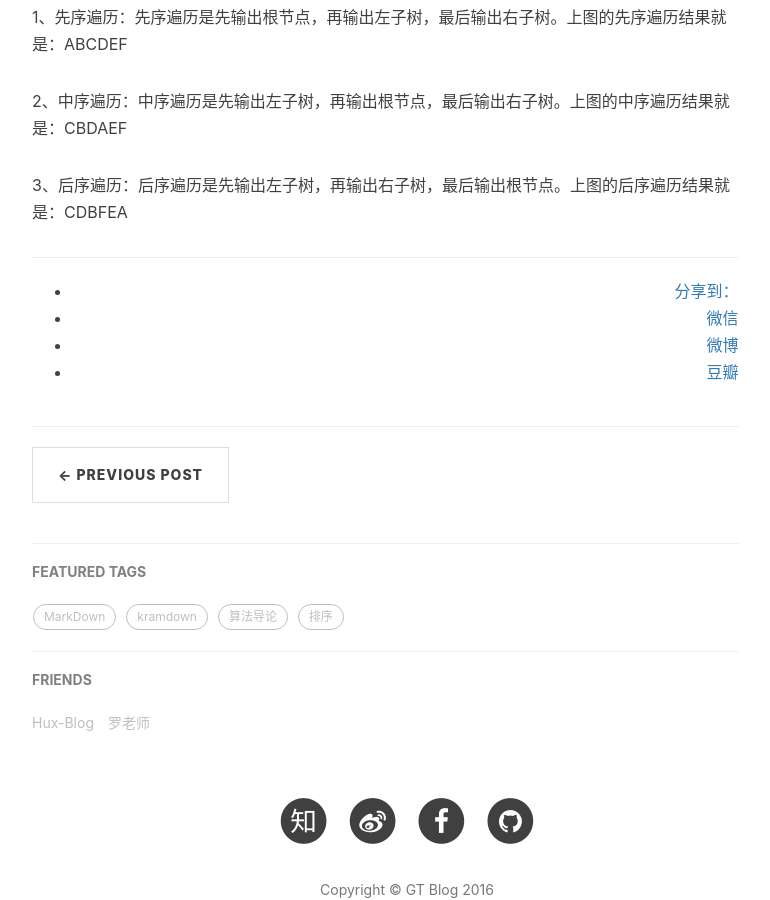
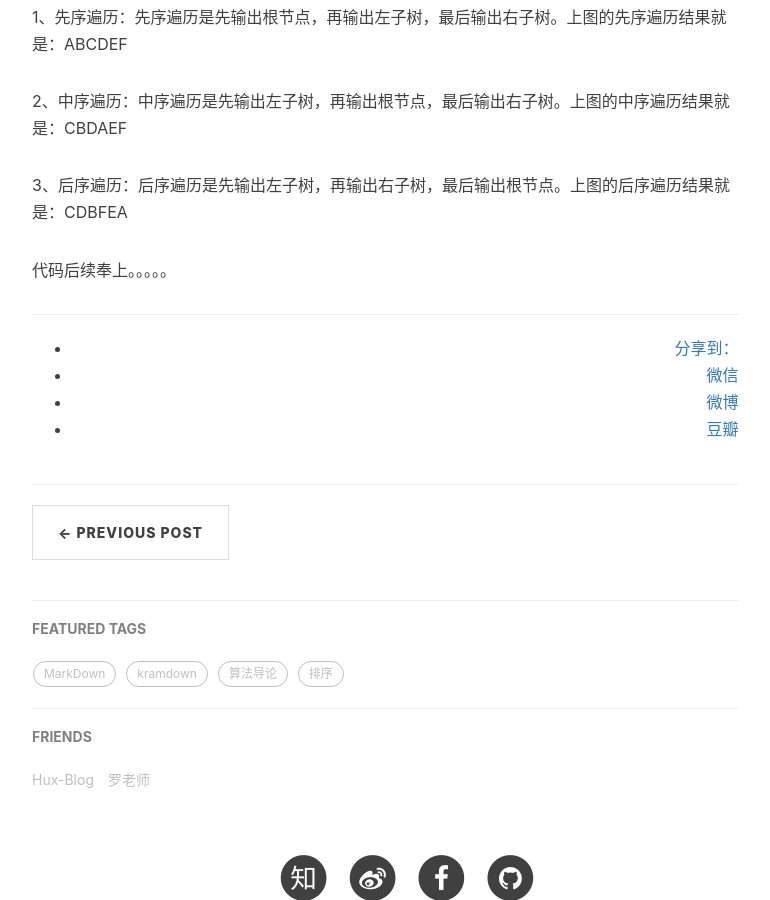
Before and after one commit to haorengoodman/blog, a Jekyll site: the page built from _posts/2016-02-15-二叉树的三种遍历方式.md, in a window 1280 px wide and 900 px high, scrolled down 916 px. Shown: the whole window, without its empty margins (233-1003 px from the left). Built offline with Jekyll 4.4.1, drawn with Linux system fonts in a browser that asks for light colours; nearby versions of some CDN libraries; comment, search, counter and statistics services are not loaded.

Commit message:
二叉树的三种遍历方式

```diff
--- a/_posts/2016-02-15-二叉树的三种遍历方式.md
+++ b/_posts/2016-02-15-二叉树的三种遍历方式.md
@@ -18,7 +18,7 @@ tags:
 
 3、后序遍历：后序遍历是先输出左子树，再输出右子树，最后输出根节点。上图的后序遍历结果就是：CDBFEA
 
-
+代码后续奉上。。。。。
 
 
 
```
